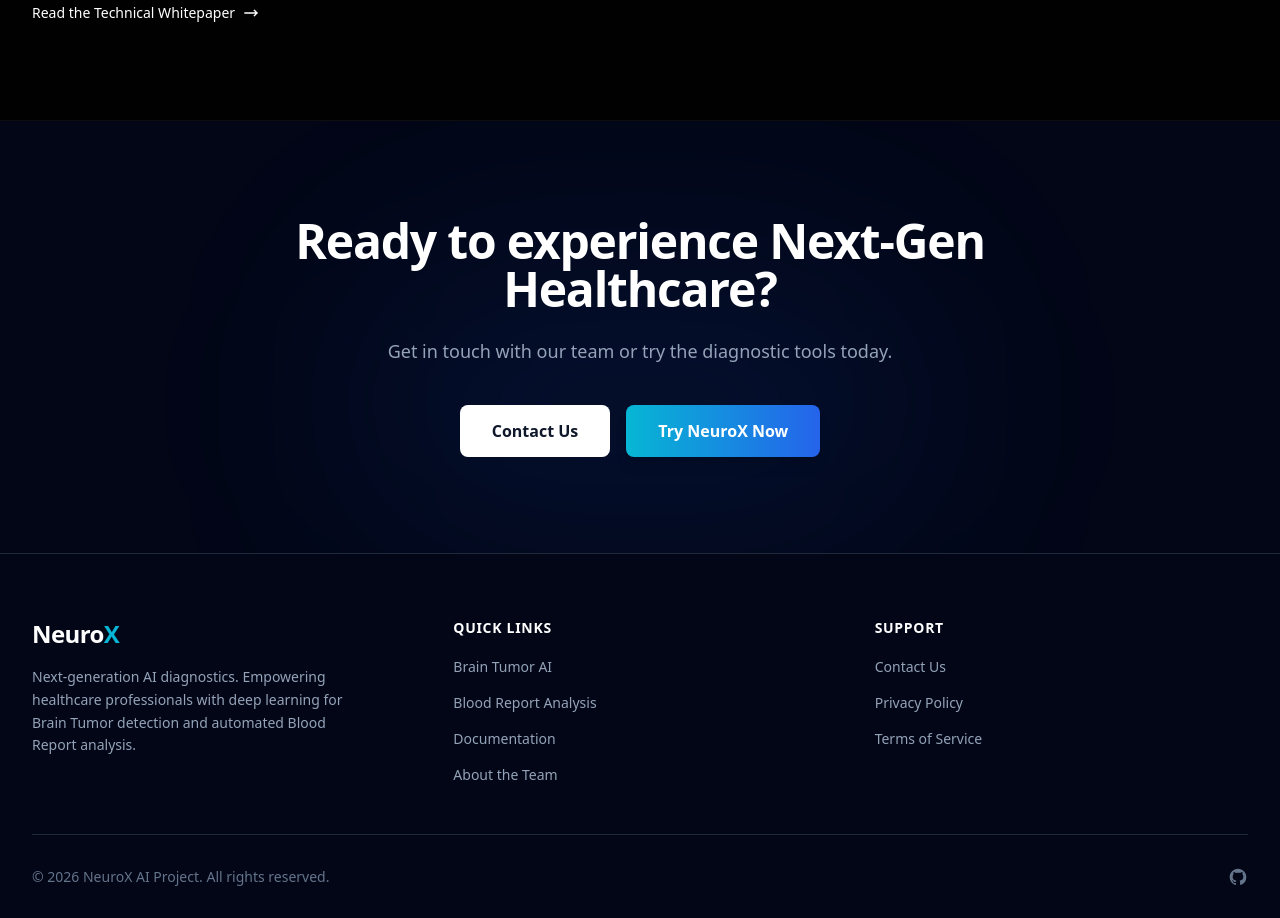
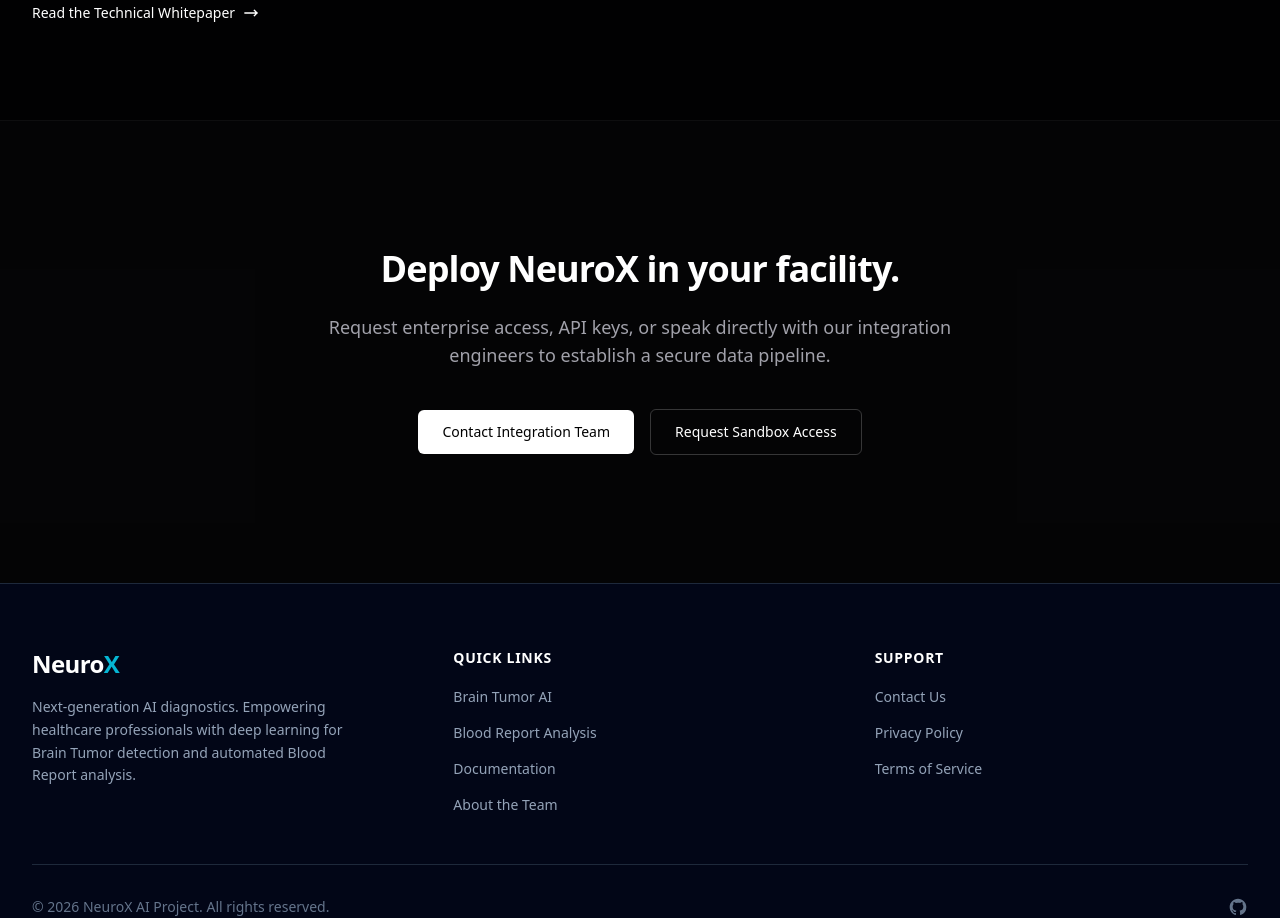
Before and after one commit to imharry18/NeuroX, a Next.js app in the folder frontend/: page / in a window 1280 px wide. Shown: the part 2780-3698 px from the top of the page. Built offline with nearby package versions, Linux system fonts and the light colour scheme.

Commit message:
Add contact call-to-action section

```diff
--- a/frontend/src/components/ContactCTA.jsx
+++ b/frontend/src/components/ContactCTA.jsx
@@ -1,31 +1,27 @@
-// src/components/ContactCTA.jsx
 import Link from "next/link";
 
 export default function ContactCTA() {
   return (
-    <section id="contact" className="py-24 bg-slate-950 relative overflow-hidden">
-      {/* Decorative gradient */}
-      <div className="absolute bottom-0 left-1/2 -translate-x-1/2 w-[600px] h-[300px] bg-blue-600/10 blur-[100px] rounded-full pointer-events-none"></div>
-
-      <div className="max-w-4xl mx-auto px-4 sm:px-6 lg:px-8 text-center relative z-10">
-        <h2 className="text-3xl md:text-5xl font-bold text-white tracking-tight mb-6">
-          Ready to experience Next-Gen Healthcare?
+    <section id="contact" className="py-32 relative overflow-hidden bg-zinc-950/50">
+      <div className="max-w-3xl mx-auto px-4 sm:px-6 lg:px-8 text-center relative z-10">
+        <h2 className="text-3xl md:text-4xl font-semibold text-white tracking-tight mb-6">
+          Deploy NeuroX in your facility.
         </h2>
-        <p className="text-lg text-slate-400 mb-10">
-          Get in touch with our team or try the diagnostic tools today.
+        <p className="text-lg text-zinc-400 font-light mb-10">
+          Request enterprise access, API keys, or speak directly with our integration engineers to establish a secure data pipeline.
         </p>
         <div className="flex flex-col sm:flex-row justify-center items-center gap-4">
           <Link
             href="/contact"
-            className="inline-flex justify-center items-center px-8 py-3.5 text-base font-semibold text-slate-900 bg-white rounded-lg hover:bg-slate-200 transition-all w-full sm:w-auto"
+            className="inline-flex justify-center items-center px-6 py-3 text-sm font-medium text-black bg-white rounded-md hover:bg-zinc-200 transition-all w-full sm:w-auto"
           >
-            Contact Us
+            Contact Integration Team
           </Link>
           <Link
-            href="/brain-tumor-app"
-            className="inline-flex justify-center items-center px-8 py-3.5 text-base font-semibold text-white bg-gradient-to-r from-cyan-500 to-blue-600 rounded-lg hover:from-cyan-400 hover:to-blue-500 shadow-lg transition-all w-full sm:w-auto"
+            href="/demo"
+            className="inline-flex justify-center items-center px-6 py-3 text-sm font-medium text-white bg-transparent border border-white/20 rounded-md hover:bg-white/5 transition-all w-full sm:w-auto"
           >
-            Try NeuroX Now
+            Request Sandbox Access
           </Link>
         </div>
       </div>
```
